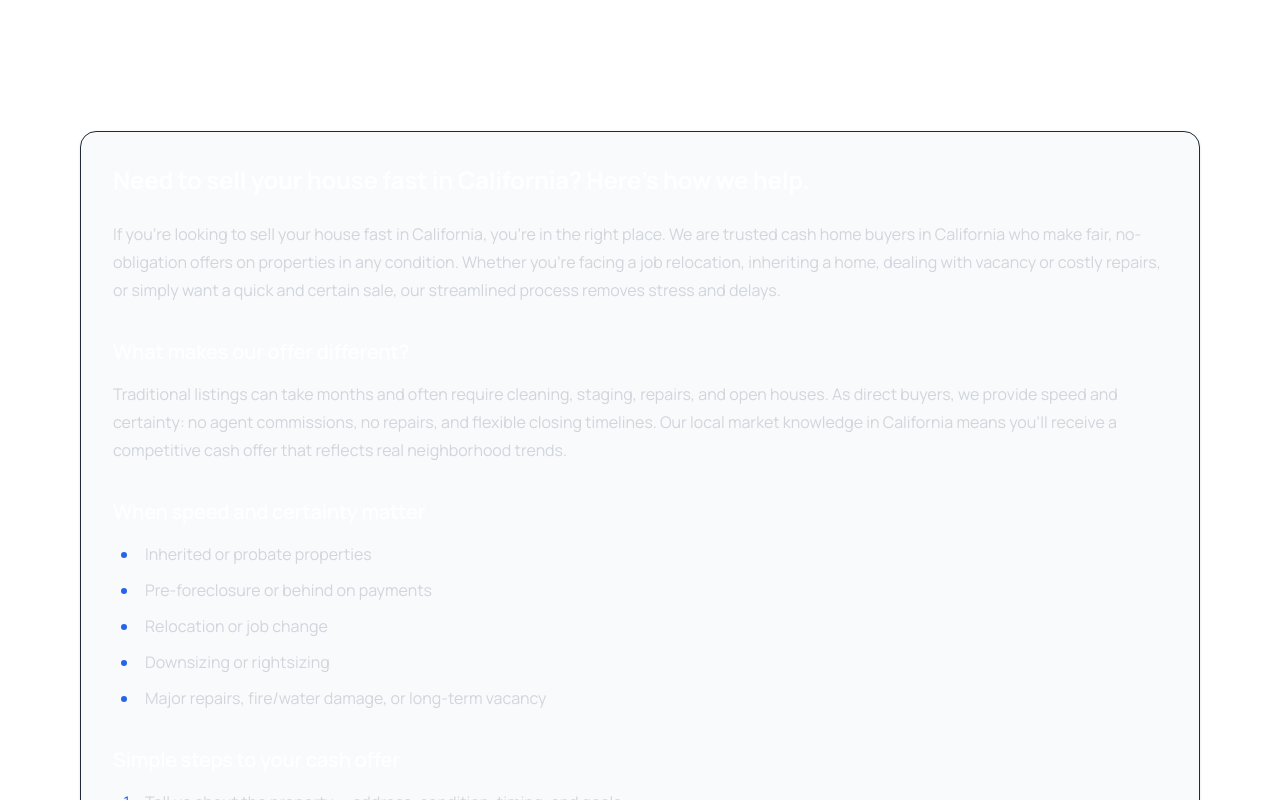
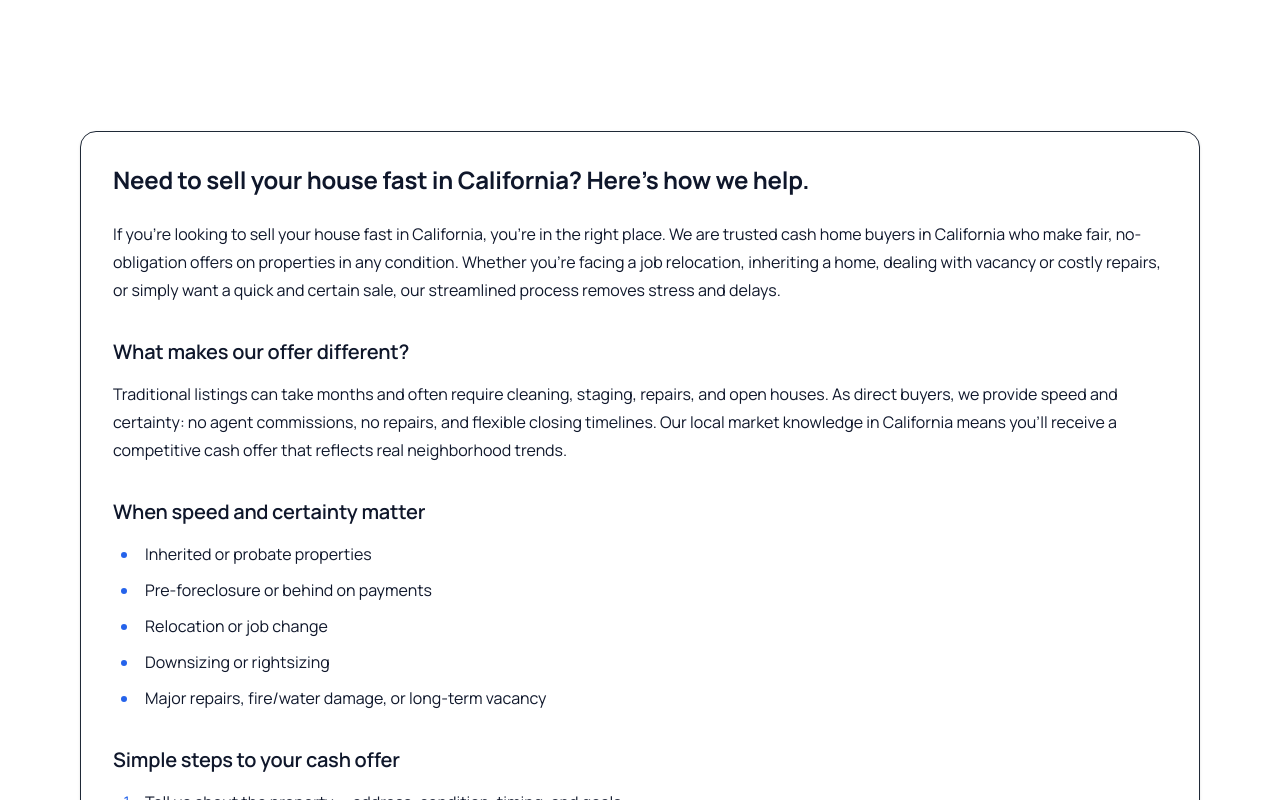
Before and after one commit to MarkTheCoderShark/buyhousefast, a Next.js app: page /california in a window 1280 px wide. Shown: the part 3540-4340 px from the top of the page. Built offline with nearby package versions, Linux system fonts and the light colour scheme.

Commit message:
fix: improve text contrast in SEO content section by using dark text on white background instead of prose-invert

```diff
--- a/src/components/sections/SEOContent.tsx
+++ b/src/components/sections/SEOContent.tsx
@@ -7,8 +7,8 @@ export default function SEOContent({ state }: { state: "California" | "Washingto
 
   return (
     <section className="mx-auto max-w-6xl px-4 pt-20">
-      <div className="rounded-2xl border bg-card p-6 md:p-8 shadow-sm">
-        <div className="prose prose-invert max-w-none">
+      <div className="rounded-2xl border bg-white p-6 md:p-8 shadow-sm">
+        <div className="prose prose-slate max-w-none text-slate-900">
           <h2>Need to {phrase1}? Here’s how we help.</h2>
           <p>
             If you’re looking to {phrase1}, you’re in the right place. We are trusted {phrase2} who
```
